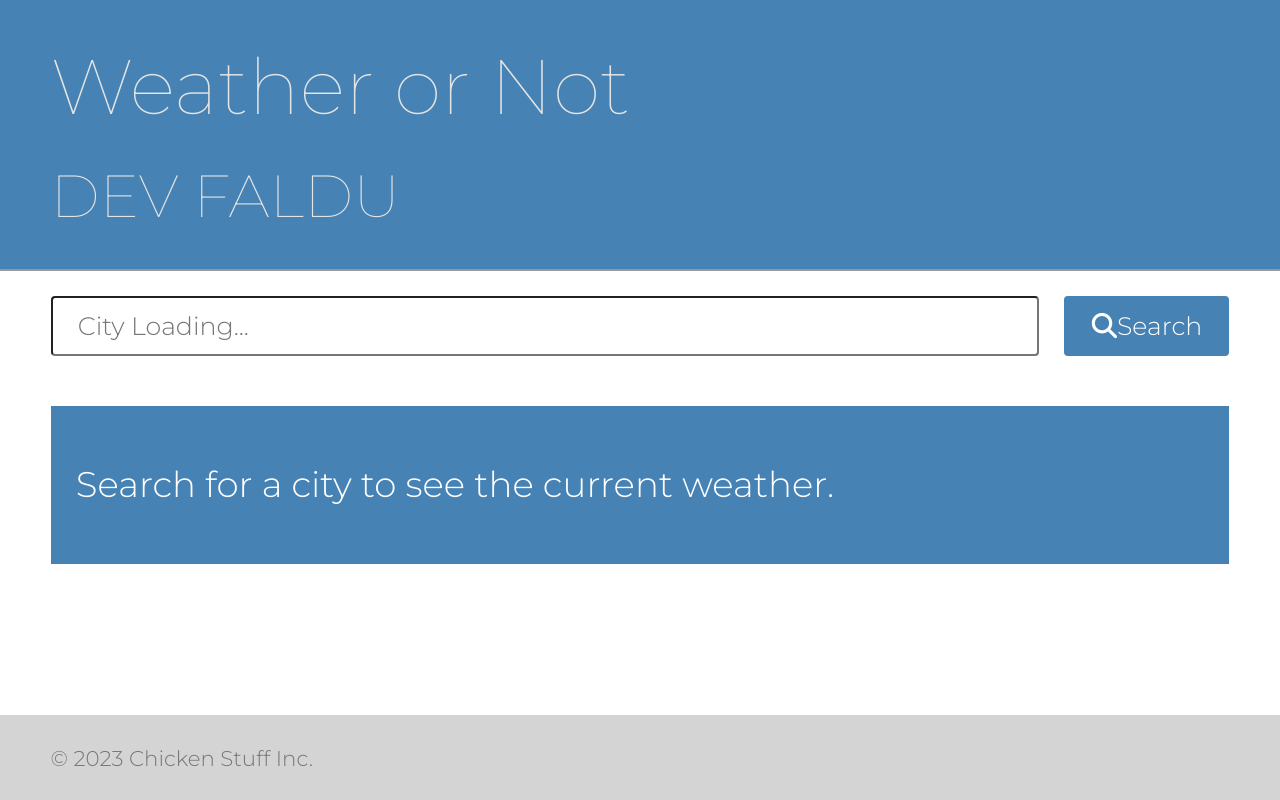
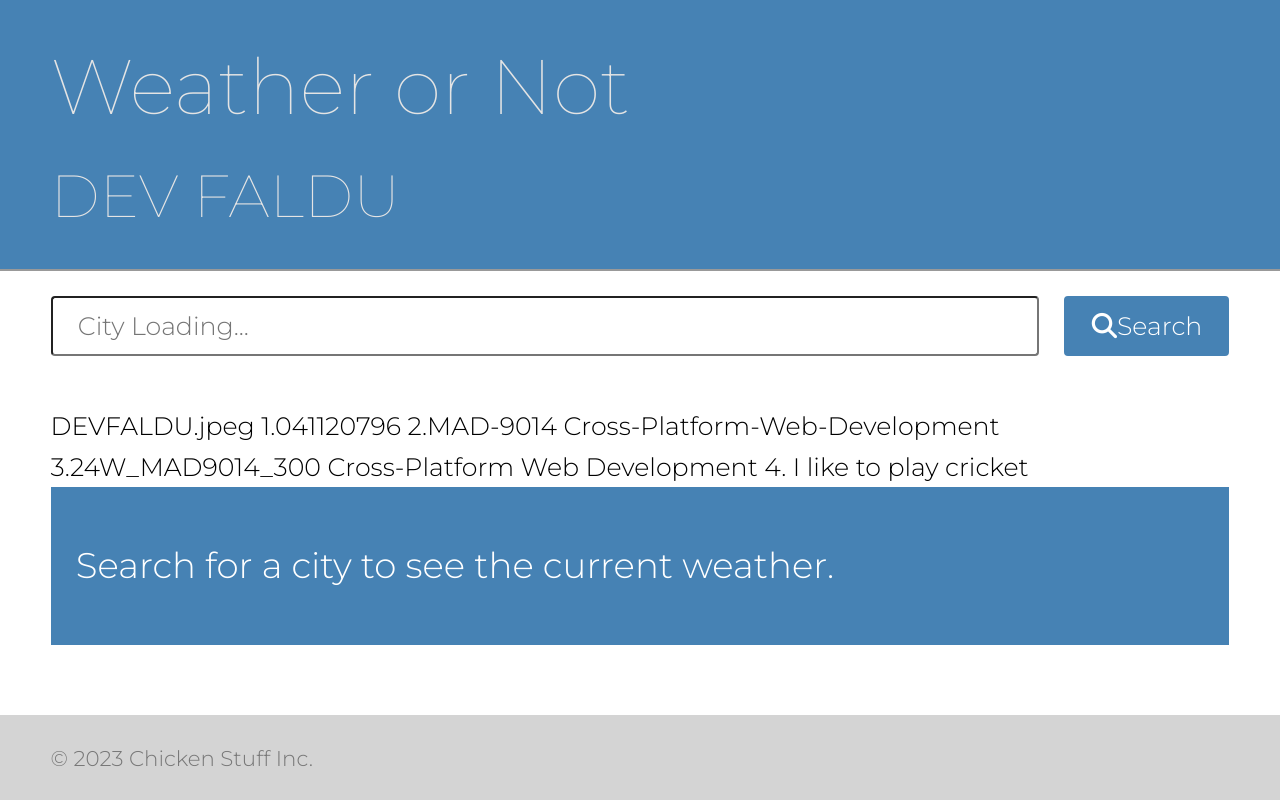
Before and after one commit to fald001/fald0001, a plain HTML site: page index.html in a window 1280 px wide. Drawn offline with Linux system fonts and the light colour scheme.

Commit message:
Assignment 1

```diff
--- a/index.html
+++ b/index.html
@@ -29,6 +29,16 @@
         <p id="current-city"></p>
       </nav>
       <main>
+        <section>
+          DEVFALDU.jpeg
+          1.041120796
+          2.MAD-9014 Cross-Platform-Web-Development
+          3.24W_MAD9014_300 Cross-Platform Web Development
+          4. I like to play cricket
+
+
+
+
         <div class="weather-card">
           <p>Search for a city to see the current weather.</p>
         </div>
```
